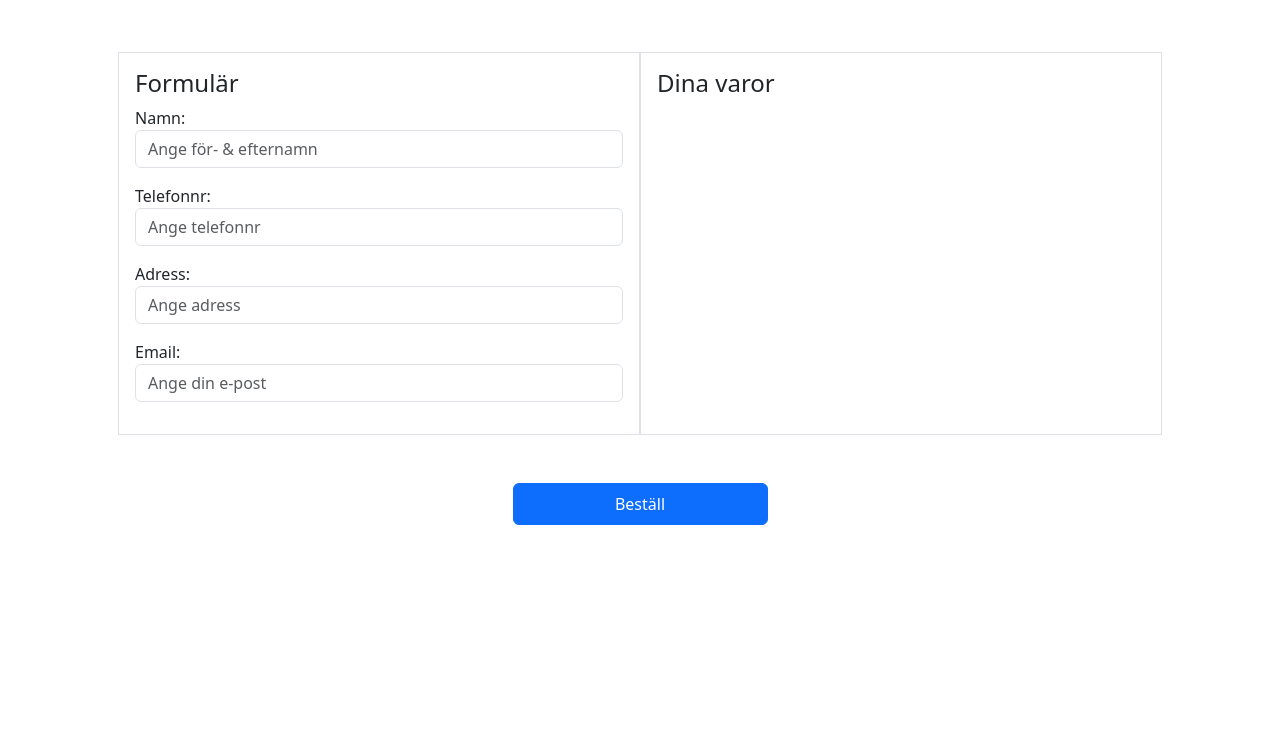
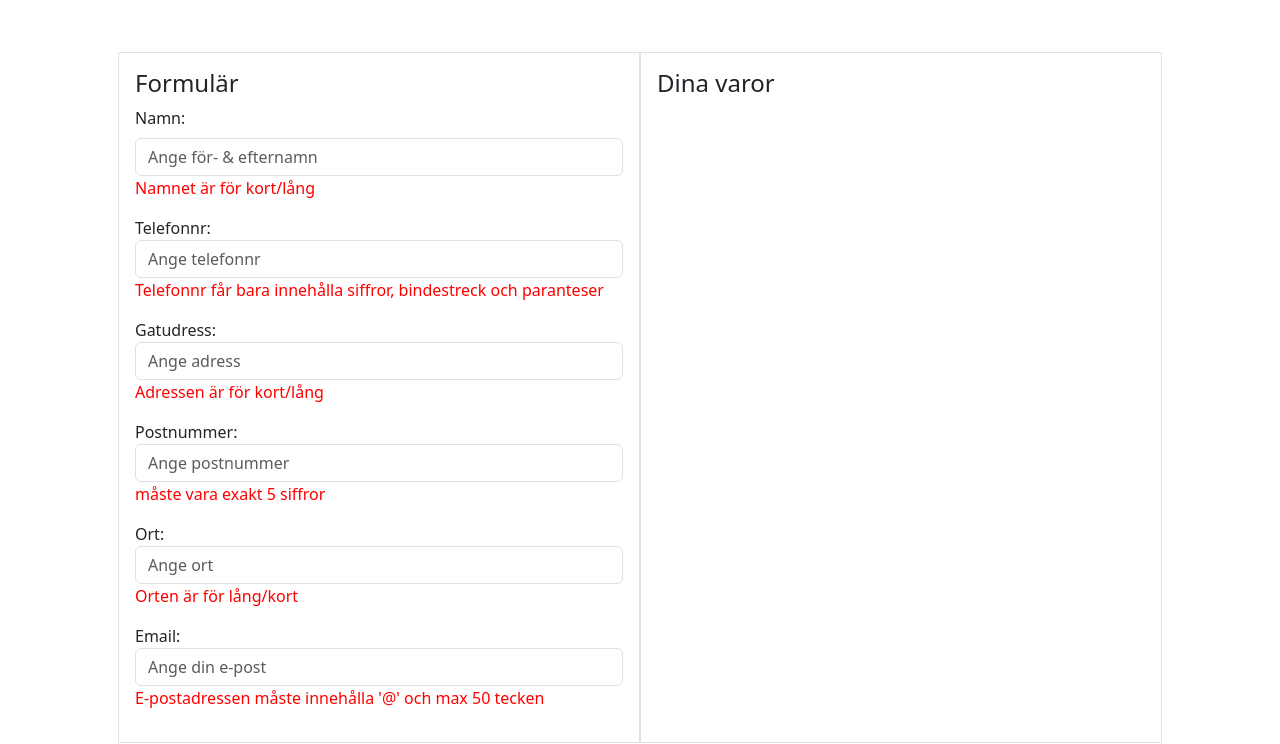
Before and after one commit to jockehaansen/OurWebshop, a plain HTML site: page form.html in a window 1280 px wide. Shown: the part 90-834 px from the top of the page. Before the commit the page ends 800 px from the top, so only its background shows below. Drawn offline with nearby package versions, Linux system fonts and the light colour scheme; no server answers.

Commit message:
fixat till med validering + knappen. behövs länka beställknappen till bekräftelsesidan

```diff
--- a/css/form.css
+++ b/css/form.css
@@ -1,4 +1,10 @@
+.productDisplay{
+    border:none;
+
+}
 .card{
     border:none;
-    max-width: 250px;
 }
+.valid-form{
+    color:red;
+}
--- a/form.html
+++ b/form.html
@@ -23,33 +23,47 @@
 
             <form action="#">
                 <div class="mb-3">
-                    <label for="name">Namn:</label>
-                    <input type="text" class="form-control" id="name" placeholder="Ange för- & efternamn" name="name">
+                    <label for="name" class="form-label">Namn:</label>
+                    <input type="text" oninput="validateForm()" class="form-control" id="namn" placeholder="Ange för- & efternamn" name="name" required>
+                    <div id="namn_error" class="valid-form">Namnet är för kort/lång</div>
                 </div>
               <div class="mb-3">
-                    <label for="phoneNumber">Telefonnr:</label>
-                    <input type="number" class="form-control" id="phoneNumber" placeholder="Ange telefonnr" name="Telefonnr">
+                    <label for="telefonnr">Telefonnr:</label>
+                    <input type="number" oninput="validateForm()" class="form-control" id="telefonnr" placeholder="Ange telefonnr" name="Telefonnr">
+                    <p id="telefonnr_error" class="valid-form">Telefonnr får bara innehålla siffror, bindestreck och paranteser</p>
               </div>
               <div class="mb-3">
-                <label for="adress">Adress:</label>
-                <input type="text" class="form-control" id="adress" placeholder="Ange adress" name="Adress">
+                <label for="adress">Gatudress:</label>
+                <input type="text" oninput="validateForm()" class="form-control" id="gatuadress" placeholder="Ange adress" name="Adress">
+                <p id="adress_error" class="valid-form">Adressen är för kort/lång</p>
             </div>
+            <div class="mb-3">
+                  <label for="postnummer">Postnummer:</label>
+                  <input type="number" oninput="validateForm()" class="form-control" id="postnummer" placeholder="Ange postnummer" name="Postnummer" required>
+                  <p id="postnummer_error" class="valid-form">måste vara exakt 5 siffror</p>
+            </div>
+            <div class="mb-3">
+              <label for="ort">Ort:</label>
+              <input type="text" oninput="validateForm()" class="form-control" id="ort" placeholder="Ange ort" name="Ort">
+              <p id="ort_error" class="valid-form">Orten är för lång/kort</p>
+          </div>
               <div class="mb-3">
                     <label for="email">Email:</label>
-                    <input type="email" class="form-control" id="email" placeholder="Ange din e-post" name="email">
+                    <input type="email" oninput="validateForm()" class="form-control" id="email" placeholder="Ange din e-post" name="email">
+                    <p id="email_error" class="valid-form">E-postadressen måste innehålla '@' och max 50 tecken</p>
               </div>
 
             </form>
           </div>
 
-          <div class="col-6 p-3 border border-1">
+          <div class="col-6 p-3 border border-1 justify-content-center">
             <h4>Dina varor</h4>
             <div id="productDisplay">
 
             </div>
           </div>
           <div class="text-center">
-            <button type="submit" class="btn btn-primary p-2 m-5 w-25 align-center">Beställ</button>
+            <button type="submit" disabled  id="submitButton" class="btn btn-primary p-2 m-5 w-25 align-center">Beställ</button>
 
           </div>
 
--- a/form.js
+++ b/form.js
@@ -18,14 +18,86 @@ function renderProduct(product) {
     card.classList.add('card');
 
     const cardContent = `
-        <img src="${product.image}" class="card-image-top w-25 h-25" alt="${product.title}">
+        <img src="${product.image}" class="card-image-top w-25 h-25 mx-auto" alt="${product.title}">
             <div class="card-body">
-                <h6 class="card-title">${product.title}</h6>
-                <div class="card-button">
-                     <h6 class="item-price">${product.price} $</h6>
-                </div>
+                <h6 class="card-title text-center">${product.title}</h6>
+                <p class="card-title text-center">${product.description}</p>
+
+                     <h5 class="item-price pt-2 text-center">${product.price} $</h5>
             </div>`;
 
     card.innerHTML = cardContent;
     document.getElementById('productDisplay').appendChild(card);
 }
+
+// Vi kollar varje input och ser om det är korrekt ifylld
+function validateForm(){
+    var formNamn = document.getElementById('namn').value;
+    var formTelefonNummer = document.getElementById('telefonnr').value;
+    var formAdress = document.getElementById('gatuadress').value;
+    var formPostNummer = document.getElementById('postnummer').value;
+    var formOrt = document.getElementById('ort').value;
+    var formEmail = document.getElementById('email').value;
+    var formButton = document.getElementById('submitButton');
+
+    var namn_error = document.getElementById('namn_error');
+    var telefonnr_error = document.getElementById('telefonnr_error');
+    var adress_error = document.getElementById('adress_error');
+    var postnummer_error = document.getElementById('postnummer_error');
+    var ort_error = document.getElementById('ort_error');
+    var email_error = document.getElementById('email_error');
+
+    // Denna ifsats låser beställ knappen tills alla fält är korrekt
+    if(formNamn.length < 2 || formNamn.length >50){
+        formButton.disabled = true;
+    } else if(formTelefonNummer.length>50){
+        formButton.disabled = true;
+    } else if(formAdress.length < 2 || formAdress.length>50){
+        formButton.disabled = true;
+    } else if(formPostNummer.length != 5){
+        formButton.disabled = true;
+    } else if(formOrt.length < 2 || formOrt.length>50){
+        formButton.disabled = true;
+    } else if(formEmail.indexOf('@')== -1 || formEmail.length > 50){
+        formButton.disabled = true;
+    } else{
+        formButton.disabled = false;
+    }
+
+
+    //Vi validerar varje fält och ser till att det är ifylld korrekt.
+    if(formNamn.length > 2 && formNamn.length <50){
+        namn_error.innerHTML = "Giltig";
+        namn_error.style.color = "green"
+    }
+    if(formTelefonNummer.length<50){
+        telefonnr_error.innerHTML = "Giltig";
+        telefonnr_error.style.color = "green"    }
+    if(formAdress.length > 2 && formAdress.length<50){
+        adress_error.innerHTML = "Giltig";
+        adress_error.style.color = "green"    }
+    if(formPostNummer.length == 5){
+        postnummer_error.innerHTML = "Giltig";
+        postnummer_error.style.color = "green"    }
+    if(formOrt.length > 2 && formOrt.length<50){
+        ort_error.innerHTML = "Giltig";
+        ort_error.style.color = "green"    }
+    if(formEmail.indexOf('@')!= -1 && formEmail.length < 50){
+        email_error.innerHTML = "Giltig";
+        email_error.style.color = "green"
+    }
+
+}
+/*
+
+2. Validera alla fält i beställningsformuläret
+(Måste hanteras via JavaScript. Visa lämpliga felmeddelanden)
+a. Namnet är minst 2 tecken och max 50 tecken
+b. E-postadressen måste innehålla @ och max 50 tecken
+c. Telefonnummer får innehålla siffror, bindestreck och parenteser. Max 50 tecken.
+d. Leveransadress enligt svensk standard:
+i. Gatuadress: Min 2 tecken och Max 50 tecken
+ii. Postnummer: Exakt 5 siffror
+iii. Ort: Min 2 tecken och Max 50 tecken
+
+*/
```
